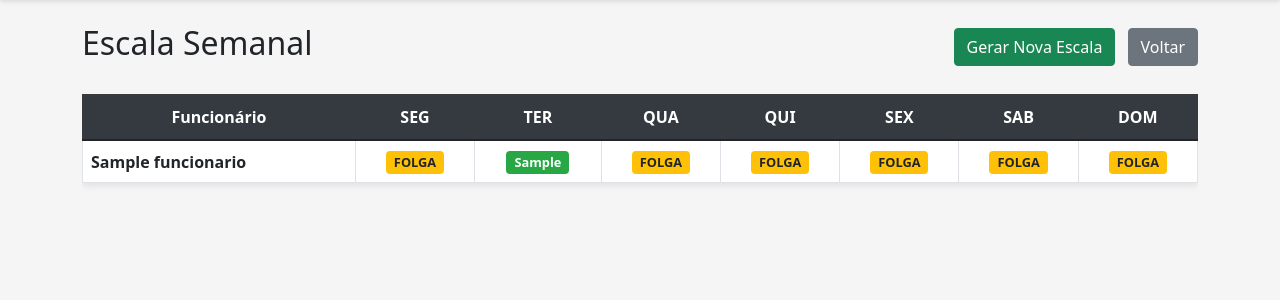
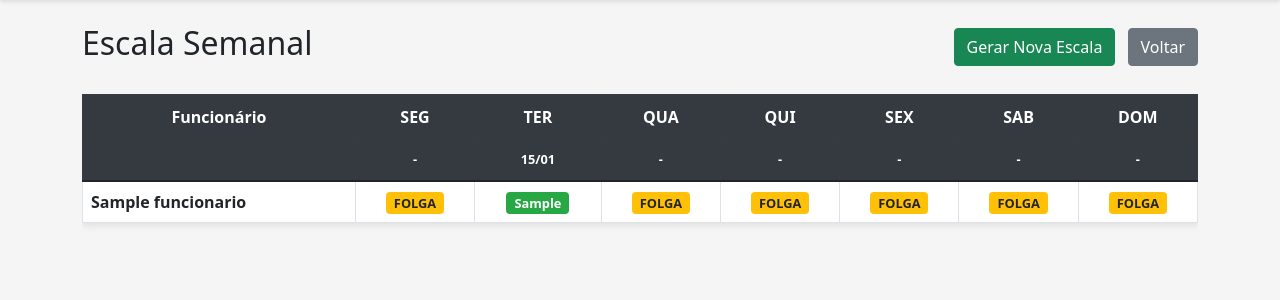
Before and after one commit to vinybag/posto-escala, a Flask app: page /escala in a window 1280 px wide. Shown: the part 56-356 px from the top of the page. Run offline with Flask 3, Linux system fonts and the light colour scheme; a user stored in the database is signed in; tables that the repository leaves empty hold one stand-in row (values such as "Sample post").

Commit message:
Adicionar datas no cabeçalho da escala

```diff
--- a/static/style.css
+++ b/static/style.css
@@ -68,3 +68,12 @@
         padding: 3px 5px;
     }
 }
+
+/* Estilo para linha de datas */
+.datas-header th {
+    background-color: #495057;
+    color: #ffc107;
+    font-size: 0.8rem;
+    padding: 5px;
+    font-weight: bold;
+}
--- a/templates/escala.html
+++ b/templates/escala.html
@@ -11,6 +11,7 @@
 <div class="table-responsive">
     <table class="table table-bordered escala-table">
         <thead class="table-dark">
+            <!-- Linha 1: Dias da semana -->
             <tr>
                 <th>Funcionário</th>
                 <th>SEG</th>
@@ -20,6 +21,18 @@
                 <th>SEX</th>
                 <th>SAB</th>
                 <th>DOM</th>
+            </tr>
+            <!-- Linha 2: Datas -->
+            <tr class="datas-header">
+                <th></th>
+                {% for dia in range(7) %}
+                    {% set registro_data = escala | selectattr('dia_semana', 'equalto', dia) | list %}
+                    {% if registro_data %}
+                        <th>{{ registro_data[0].data.strftime('%d/%m') }}</th>
+                    {% else %}
+                        <th>-</th>
+                    {% endif %}
+                {% endfor %}
             </tr>
         </thead>
         <tbody>
```
